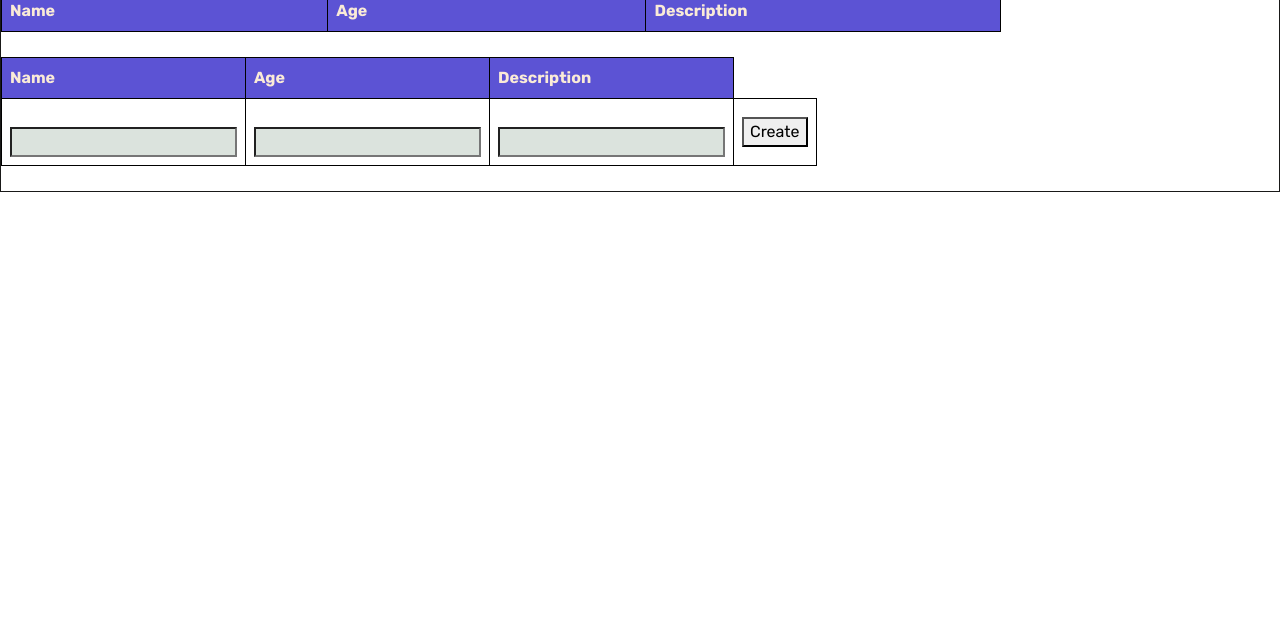
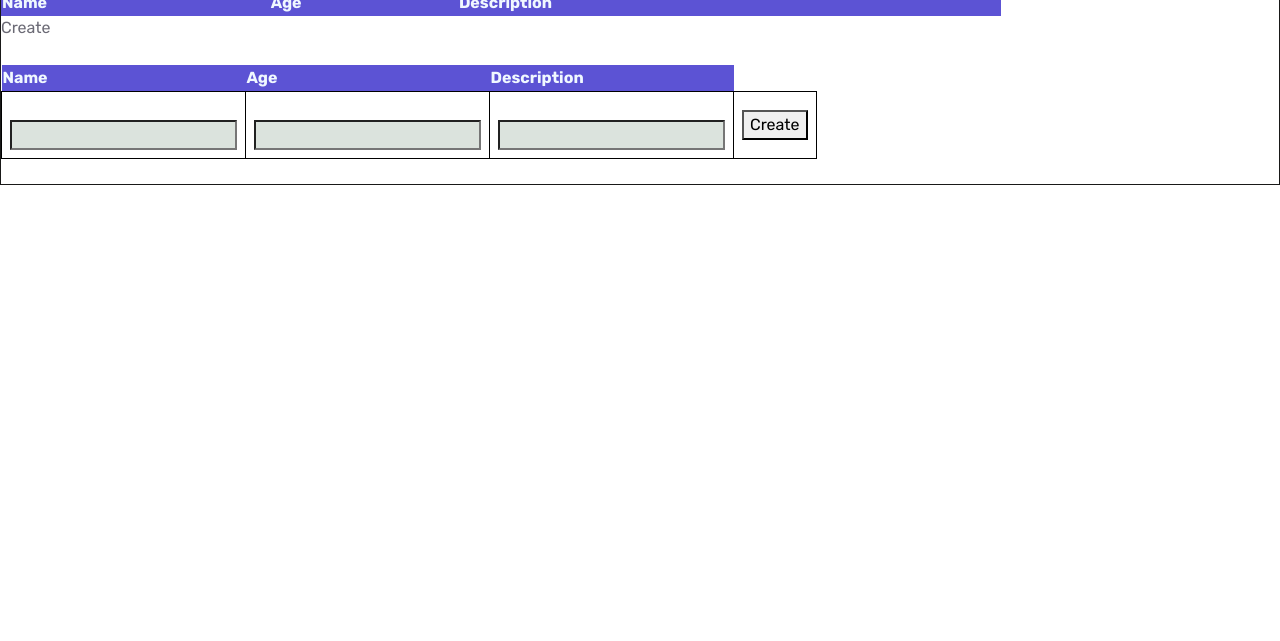
Before and after one commit to daothiphuonglan/Ticket_Cinema, a plain HTML site: page UserAccount.html in a window 1280 px wide. Shown: the part 159-800 px from the top of the page. Drawn offline with nearby package versions, Linux system fonts and the light colour scheme; no server answers.

Commit message:
no change

```diff
--- a/UserAccount.html
+++ b/UserAccount.html
@@ -83,9 +83,17 @@
 
 
 
-    <!--Tao button-->
+      <!--Create button model-->
+      <div class="button-model">
+         <div class="button"> Create</div>
+      </div>
+      <!--End crate-->
+
+            <!--Tao button create-->
 
     <div class="form-post">
+
+        <div class="wrapper-post">
             <table>
                 <tr>
                     <th>Name</th>
@@ -111,6 +119,8 @@
                 </tr>
             </table>
 
+        </div>
+
 
         </div>
     </div>
--- a/css/UserAccount.css
+++ b/css/UserAccount.css
@@ -22,12 +22,15 @@ table{
     border-collapse: collapse;
 
 }
-th,td{
+th{
+    color: aliceblue;
+}
+td{
     width: 700px;
     border: 1px solid black;
     padding: 8px;
     text-align: left;
-    color: antiquewhite;
+    color: rgb(11, 11, 10);
 }
 th {
    background-color: rgb(92, 83, 212);
--- a/js/UserAccount.js
+++ b/js/UserAccount.js
@@ -76,3 +76,4 @@ function handleCreateForm(){
        });
     }
 }
+//
```
Lines whose indentation alone changed are shown as unchanged.
